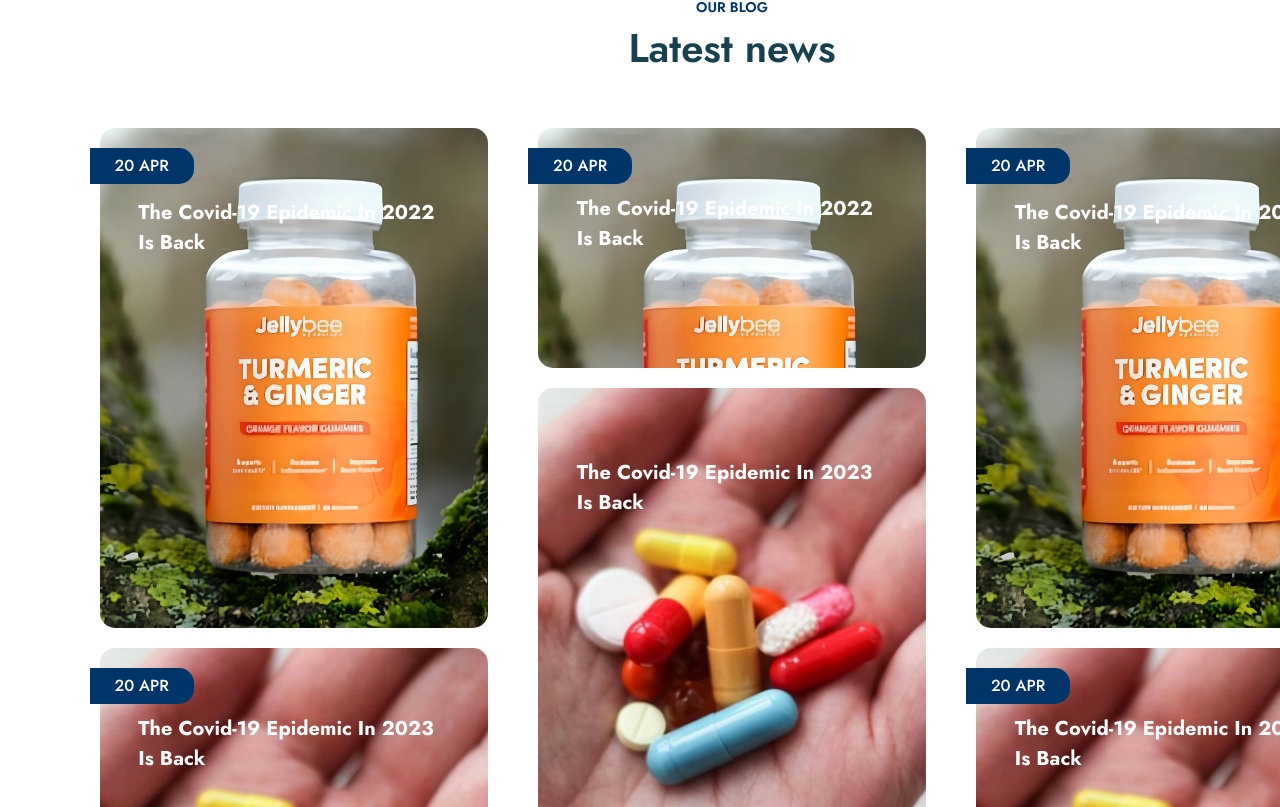
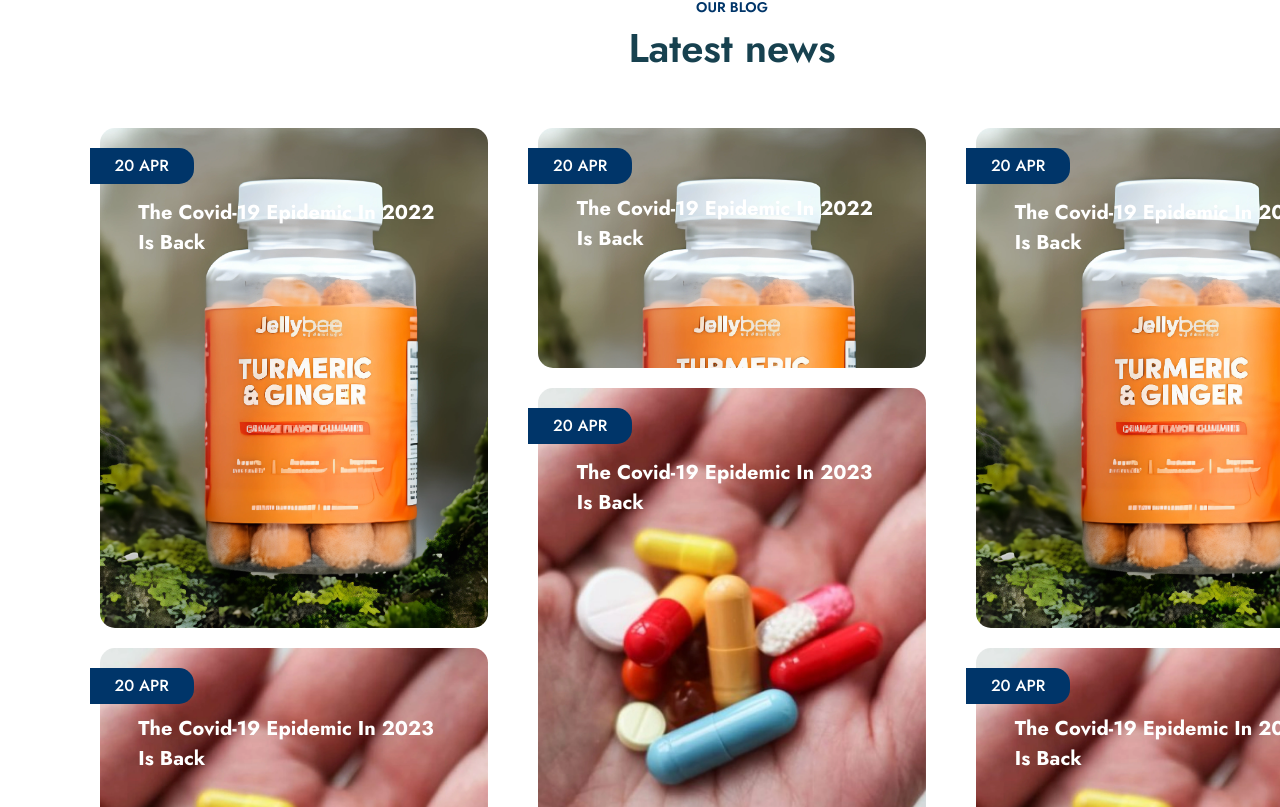
Before and after one commit to Surjendu-kar/Eden-Pharmacy, a Next.js app: page / in a window 1280 px wide. Shown: the part 2133-2940 px from the top of the page. Built offline with nearby package versions, Linux system fonts and the light colour scheme.

Commit message:
add lazy loading to the MiddleSection and BottomSection

```diff
--- a/components/BottomSection/ImageContainer.tsx
+++ b/components/BottomSection/ImageContainer.tsx
@@ -1,8 +1,8 @@
 import { Box, Stack, styled, Typography } from "@mui/material";
 import React from "react";
-import Img1 from "@/public/BottomImages/blog1-450x580.jpg.webp";
-import Img2 from "@/public/BottomImages/blog2-450x580.jpg.webp";
+
 import Image from "next/image";
+import { alertMessage } from "@/data";
 
 interface ImageWrapperProps {
   "data-large"?: string;
@@ -82,116 +82,29 @@ const DateBadge = styled(Typography)(({ theme }) => ({
 function ImageContainer() {
   return (
     <Container>
-      {/* col-1 */}
-      <ImageBox>
-        <ImageWrapper data-large="true">
+      {alertMessage.map((column, columnIndex) => (
+        <ImageBox key={columnIndex}>
+          {column.map((image, imageIndex) => (
+            <ImageWrapper
+              key={`${columnIndex}-${imageIndex}`}
+              data-large={image.isLarge.toString()}
+            >
               <Image
-            src={Img1}
-            alt={"img1"}
+                src={image.src}
+                alt={image.alt}
                 fill
+                loading={"lazy"}
+                placeholder="blur"
                 style={{ borderRadius: "15px" }}
               />
-          <TitleOverlay data-large="true">
-            the Covid-19 Epidemic In 2022 is Back
+              <TitleOverlay data-large={image.isLarge.toString()}>
+                {image.title}
               </TitleOverlay>
-          <DateBadge>20 Apr</DateBadge>
+              <DateBadge>{image.date}</DateBadge>
             </ImageWrapper>
-        <ImageWrapper data-large="false">
-          <Image
-            src={Img2}
-            alt={"img2"}
-            fill
-            style={{ borderRadius: "15px" }}
-          />
-          <TitleOverlay data-large="false">
-            the Covid-19 Epidemic In 2023 is Back
-          </TitleOverlay>
-          <DateBadge>20 Apr</DateBadge>
-        </ImageWrapper>
+          ))}
         </ImageBox>
-
-      {/* col-2 */}
-      <ImageBox>
-        <ImageWrapper data-large="false">
-          <Image
-            src={Img1}
-            alt={"img3"}
-            fill
-            style={{ borderRadius: "15px" }}
-          />
-          <TitleOverlay data-large="false">
-            the Covid-19 Epidemic In 2022 is Back
-          </TitleOverlay>
-          <DateBadge>20 Apr</DateBadge>
-        </ImageWrapper>
-        <ImageWrapper data-large="true">
-          <Image
-            src={Img2}
-            alt={"img4"}
-            fill
-            style={{ borderRadius: "15px" }}
-          />
-          <TitleOverlay data-large="true">
-            the Covid-19 Epidemic In 2023 is Back
-          </TitleOverlay>
-        </ImageWrapper>
-      </ImageBox>
-
-      {/* col-3 */}
-      <ImageBox>
-        <ImageWrapper data-large="true">
-          <Image
-            src={Img1}
-            alt={"img5"}
-            fill
-            style={{ borderRadius: "15px" }}
-          />
-          <TitleOverlay data-large="true">
-            the Covid-19 Epidemic In 2022 is Back
-          </TitleOverlay>
-          <DateBadge>20 Apr</DateBadge>
-        </ImageWrapper>
-        <ImageWrapper data-large="false">
-          <Image
-            src={Img2}
-            alt={"img6"}
-            fill
-            style={{ borderRadius: "15px" }}
-          />
-          <TitleOverlay data-large="false">
-            the Covid-19 Epidemic In 2023 is Back
-          </TitleOverlay>
-          <DateBadge>20 Apr</DateBadge>
-        </ImageWrapper>
-      </ImageBox>
-
-      {/* col-4 */}
-      <ImageBox>
-        <ImageWrapper data-large="false">
-          <Image
-            src={Img1}
-            alt={"img7"}
-            fill
-            style={{ borderRadius: "15px" }}
-          />
-          <TitleOverlay data-large="false">
-            the Covid-19 Epidemic In 2022 is Back
-          </TitleOverlay>
-          <DateBadge>20 Apr</DateBadge>
-        </ImageWrapper>
-        <ImageWrapper data-large="true">
-          <Image
-            src={Img2}
-            alt={"img8"}
-            fill
-            style={{ borderRadius: "15px" }}
-          />
-          <TitleOverlay data-large="true">
-            Hac hendrerit mus nons semper suspendisse
-          </TitleOverlay>
-          <DateBadge>17 Mar</DateBadge>
-        </ImageWrapper>
-      </ImageBox>
+      ))}
     </Container>
   );
 }
--- a/components/MiddleSection/MiddleSection.tsx
+++ b/components/MiddleSection/MiddleSection.tsx
@@ -155,6 +155,8 @@ function MiddleSection() {
                 alt={ingredient.title}
                 fill
                 style={{ objectFit: "cover" }}
+                loading={"lazy"}
+                placeholder="blur"
               />
             </Box>
 
--- a/data/index.ts
+++ b/data/index.ts
@@ -6,6 +6,9 @@ import NoRiskImg from "@/public/HeroSectionImages/BottomContainerImages/Group-81
 import GMOImg from "@/public/HeroSectionImages/BottomContainerImages/Group-8116.svg.svg";
 import MadeInIndiaImg from "@/public/HeroSectionImages/BottomContainerImages/Group-8117.svg.svg";
 import ClinicallyImg from "@/public/HeroSectionImages/BottomContainerImages/Group-8111.svg (1).svg";
+
+import Image1 from "@/public/BottomImages/blog1-450x580.jpg.webp";
+import Image2 from "@/public/BottomImages/blog2-450x580.jpg.webp";
 
 export const Dummy_Ingredients = [
   {
@@ -83,3 +86,70 @@ export const features = [
       "Natural, no modified products and derivatives for those who need it",
   },
 ];
+
+export const alertMessage = [
+  [
+    {
+      src: Image1,
+      alt: "img1",
+      title: "the Covid-19 Epidemic In 2022 is Back",
+      date: "20 Apr",
+      isLarge: true,
+    },
+    {
+      src: Image2,
+      alt: "img2",
+      title: "the Covid-19 Epidemic In 2023 is Back",
+      date: "20 Apr",
+      isLarge: false,
+    },
+  ],
+  [
+    {
+      src: Image1,
+      alt: "img3",
+      title: "the Covid-19 Epidemic In 2022 is Back",
+      date: "20 Apr",
+      isLarge: false,
+    },
+    {
+      src: Image2,
+      alt: "img4",
+      title: "the Covid-19 Epidemic In 2023 is Back",
+      date: "20 Apr",
+      isLarge: true,
+    },
+  ],
+  [
+    {
+      src: Image1,
+      alt: "img5",
+      title: "the Covid-19 Epidemic In 2022 is Back",
+      date: "20 Apr",
+      isLarge: true,
+    },
+    {
+      src: Image2,
+      alt: "img6",
+      title: "the Covid-19 Epidemic In 2023 is Back",
+      date: "20 Apr",
+      isLarge: false,
+    },
+  ],
+  [
+    {
+      src: Image1,
+      alt: "img7",
+      title: "the Covid-19 Epidemic In 2022 is Back",
+      date: "20 Apr",
+      isLarge: false,
+    },
+    {
+      src: Image2,
+      alt: "img8",
+      title: "Hac hendrerit mus nons semper suspendisse",
+      date: "17 Mar",
+      isLarge: true,
+    },
+  ],
+];
```
Lines whose indentation alone changed are shown as unchanged.
